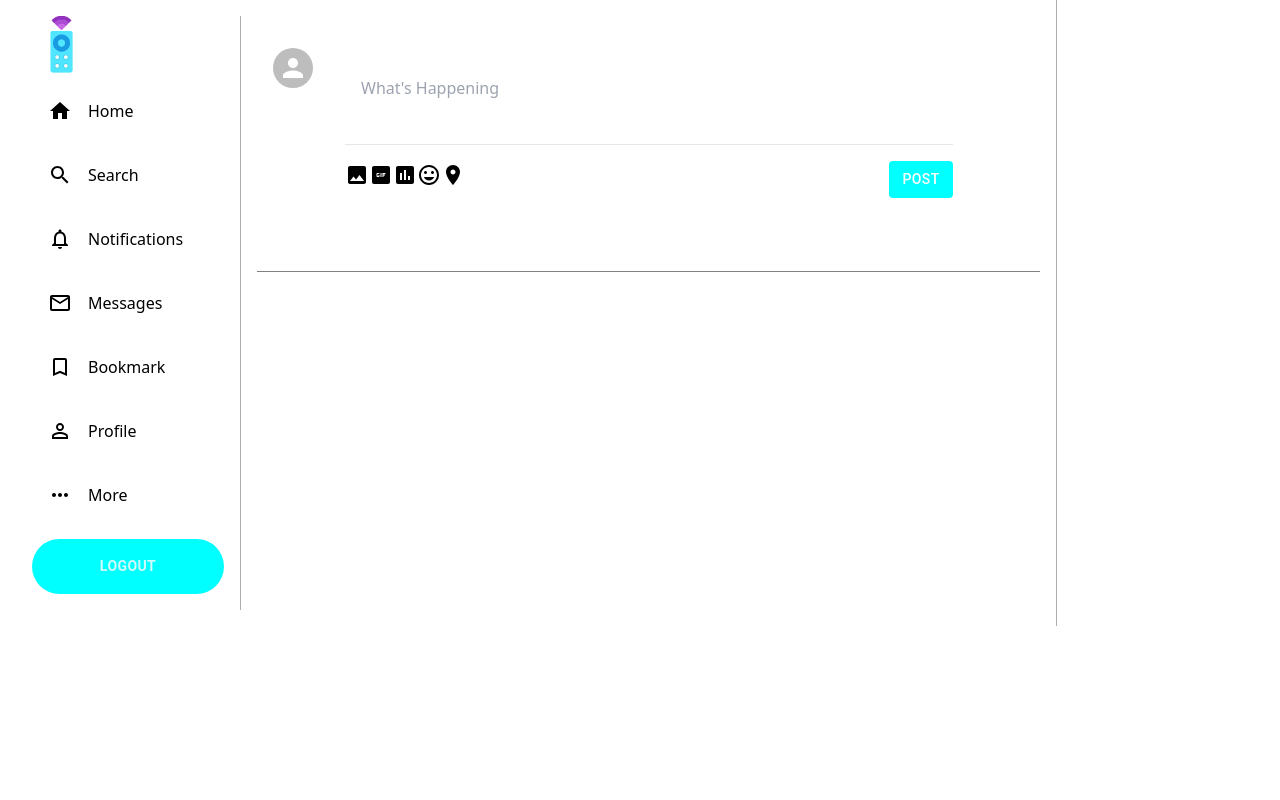
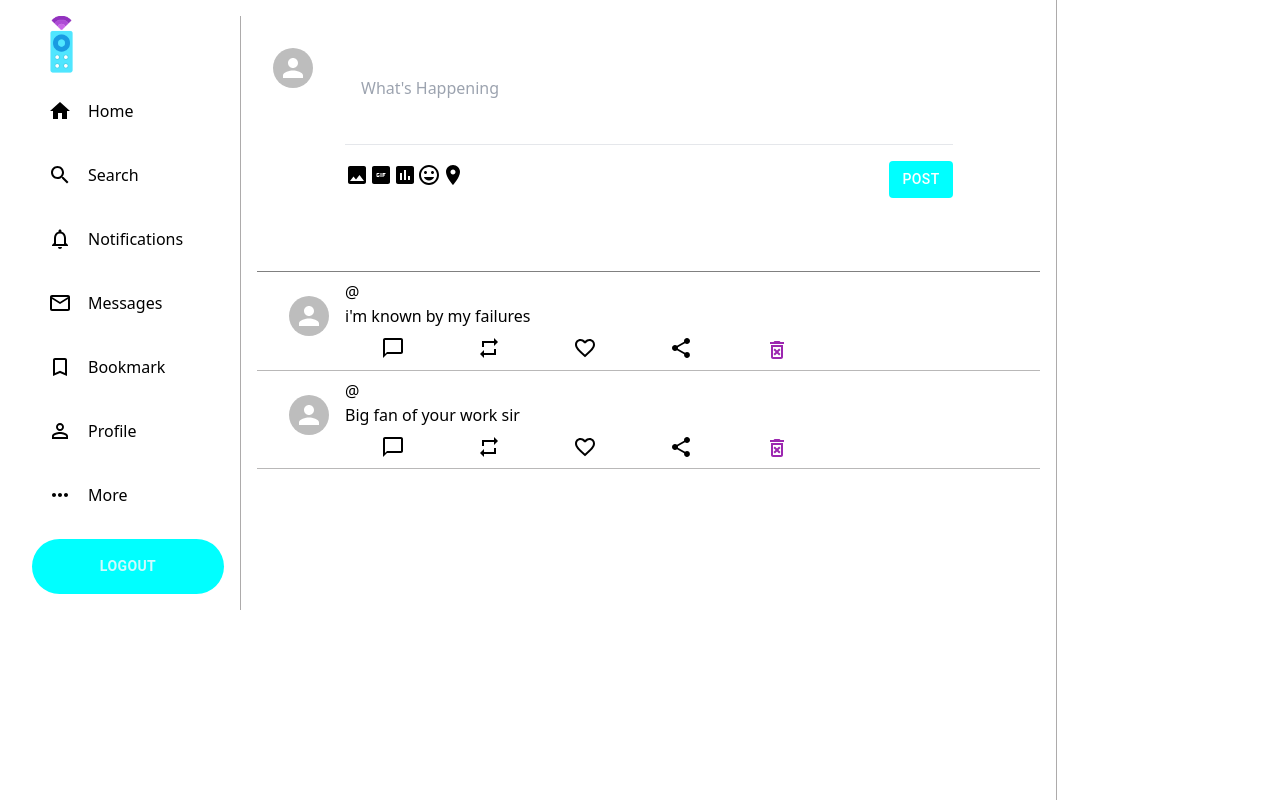
Before and after one commit to sahitm/Remoter-Social-Media, a React (Vite) app: page /home in a window 1280 px wide. Built offline with nearby package versions, Linux system fonts and the light colour scheme.

Commit message:
feat - display post in feed with icons

```diff
--- a/src/Context/Context.jsx
+++ b/src/Context/Context.jsx
@@ -1,4 +1,5 @@
 import React from 'react'
+import InitialPosts from '../helpers/InitialPosts'
 
 const Context = React.createContext()
 
@@ -7,10 +8,10 @@ function ContextProvider(props) {
     const [userData , SetUserData] = React.useState('')
     const [postData , SetPostData] = React.useState(JSON.parse(localStorage.getItem('postdata')))
     console.log(postData)
-
+    const [initialData, SetInitialData] = React.useState([...InitialPosts])
 
     return (
-        <Context.Provider value={{userData, SetUserData, postData , SetPostData}}>
+        <Context.Provider value={{userData, SetUserData, postData , SetPostData, initialData, SetInitialData}}>
             {props.children}
         </Context.Provider>
     )
--- a/src/Dasboard/D-components/Feed.css
+++ b/src/Dasboard/D-components/Feed.css
@@ -1,4 +1,19 @@
+
 .feed{
+
     border-right: 1px solid rgb(173, 171, 171);
     width: 800px;
+    overflow-y: scroll;
+    height: 100vh;
 }
+
+.feed::-webkit-scrollbar{
+    display: none;
+}
+
+.feed-header{
+    position: sticky;
+    top: 0;
+    background-color: white;
+    z-index: 100;
+}
--- a/src/Dasboard/D-components/Feed.jsx
+++ b/src/Dasboard/D-components/Feed.jsx
@@ -2,16 +2,26 @@ import React from 'react'
 import TweetTab from './TweetTab'
 import './Feed.css'
 import { Context } from '../../Context/Context'
+import Post from './Post'
 
 function Feed() {
 
-  const {postData , SetPostData} = React.useContext(Context)
+  const {postData , SetPostData, initialData, SetInitialData} = React.useContext(Context)
 
 
   return (
     <div className='feed'>
+
+      <div className='feed-header'>
         <TweetTab />
-        { postData ? postData.map(post => <h1>{post.contents}</h1>) : <h1></h1>}
+      </div>
+
+      {
+      postData ?
+                postData.map(post => <Post text={post.contents} />)
+              :
+                initialData.map(post => <Post text={post.contents} />)}
+
     </div>
   )
 }
--- /dev/null
+++ b/src/Dasboard/D-components/Post.css
@@ -0,0 +1,21 @@
+.post{
+    display: flex;
+    border-bottom: 1px solid rgb(185, 184, 184);
+    padding: 0.5rem 1rem;
+    margin-right: 1rem;
+}
+
+.post--avatar{
+    margin: 0 1rem;
+    margin-top: 1rem;
+}
+
+.post--body{
+    width: 30rem;
+}
+
+.post--footer{
+    display: flex;
+    margin-top: 0.5rem;
+    justify-content: space-around;
+}
--- /dev/null
+++ b/src/Dasboard/D-components/Post.jsx
@@ -0,0 +1,44 @@
+import { Avatar } from '@mui/material'
+import React from 'react'
+import './Post.css'
+import ChatBubbleOutlineIcon from '@mui/icons-material/ChatBubbleOutline';
+import RepeatIcon from '@mui/icons-material/Repeat';
+import FavoriteBorderIcon from '@mui/icons-material/FavoriteBorder';
+import ShareIcon from '@mui/icons-material/Share';
+import DeleteForeverOutlinedIcon from '@mui/icons-material/DeleteForeverOutlined';
+
+
+function Post({text}) {
+
+  return (
+    <div className='post'>
+        <div className='post--avatar'>
+            <Avatar />
+        </div>
+        <div className='post--body'>
+            <div className='post--header'>
+                <h3>
+                    {/* {loginvalues.Logusername} <span>@{loginvalues.Logusername}</span> */}
+                    <span>@</span>
+                </h3>
+            </div>
+            <div className='post--desc'>
+                {text}
+            </div>
+            <div className='post--footer'>
+                <ChatBubbleOutlineIcon />
+                <RepeatIcon />
+                <FavoriteBorderIcon />
+                <ShareIcon />
+                <div style={{cursor:"pointer"}}>
+                    <DeleteForeverOutlinedIcon color='secondary'/>
+                </div>
+            </div>
+        </div>
+
+
+    </div>
+  )
+}
+
+export default Post
```
